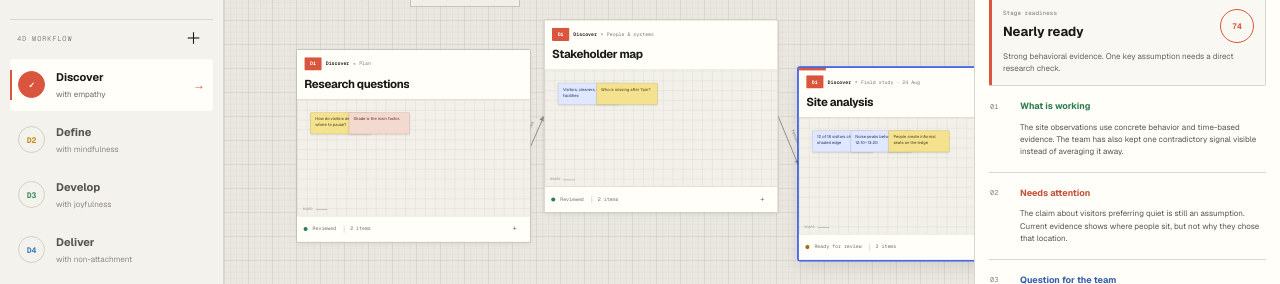
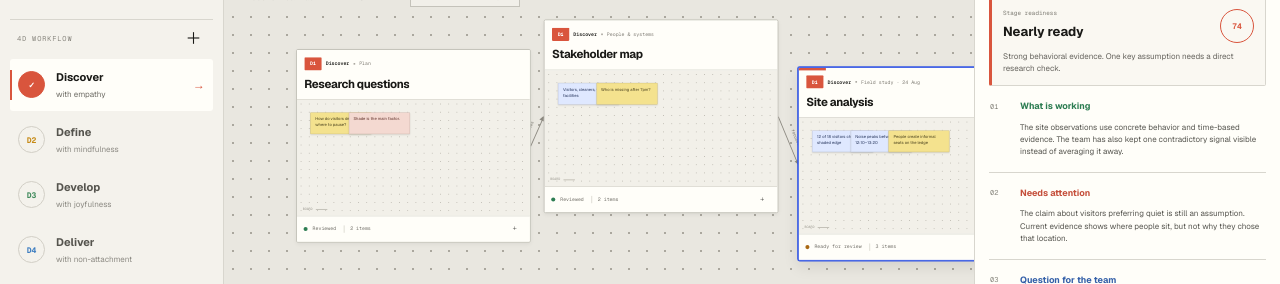
Before and after one commit to juliusshiu/design-thinking-platform-, a Next.js app: page / in a window 1280 px wide. Shown: the part 204-488 px from the top of the page. Built offline with nearby package versions, Linux system fonts and the light colour scheme.

Commit message:
Restore dotted backgrounds across canvas boards

```diff
--- a/app/globals.css
+++ b/app/globals.css
@@ -459,20 +459,8 @@ button:focus-visible, input:focus-visible, textarea:focus-visible {
   overflow: hidden;
   overscroll-behavior: contain;
   background-color: var(--canvas);
-  background-image:
-    linear-gradient(rgba(95, 93, 86, .08) 1px, transparent 1px),
-    linear-gradient(90deg, rgba(95, 93, 86, .08) 1px, transparent 1px);
-  background-size: 24px 24px;
-}
-.canvas::before {
-  content: "";
-  position: absolute;
-  inset: 0;
-  pointer-events: none;
-  background-image:
-    linear-gradient(rgba(95, 93, 86, .035) 1px, transparent 1px),
-    linear-gradient(90deg, rgba(95, 93, 86, .035) 1px, transparent 1px);
-  background-size: 6px 6px;
+  background-image: radial-gradient(#aaa79e .75px, transparent .75px);
+  background-size: 18px 18px;
 }
 .canvas.tool-hand, .canvas.space-pan, .canvas.pan-ready:not(.panning) { cursor: grab; }
 .canvas.panning, .canvas.panning * { cursor: grabbing !important; }
@@ -697,10 +685,8 @@ button:focus-visible, input:focus-visible, textarea:focus-visible {
   flex: 1;
   overflow: hidden;
   background-color: #f2f0e9;
-  background-image:
-    linear-gradient(rgba(106,104,96,.07) 1px, transparent 1px),
-    linear-gradient(90deg, rgba(106,104,96,.07) 1px, transparent 1px);
-  background-size: 12px 12px;
+  background-image: radial-gradient(#c1beb5 .6px, transparent .6px);
+  background-size: 10px 10px;
 }
 .mini-board-origin {
   position: absolute;
@@ -1147,10 +1133,8 @@ button:focus-visible, input:focus-visible, textarea:focus-visible {
   position: relative;
   overflow: hidden;
   background-color: var(--canvas);
-  background-image:
-    linear-gradient(rgba(95,93,86,.08) 1px, transparent 1px),
-    linear-gradient(90deg, rgba(95,93,86,.08) 1px, transparent 1px);
-  background-size: 24px 24px;
+  background-image: radial-gradient(#aaa79e .75px, transparent .75px);
+  background-size: 18px 18px;
 }
 .focus-canvas.panning, .focus-canvas.panning * { cursor: grabbing !important; }
 .focus-canvas.panning .focus-world { transition: none; }
```
Also changed, not shown: 1 other file (tests, documents, lock files or other folders).
